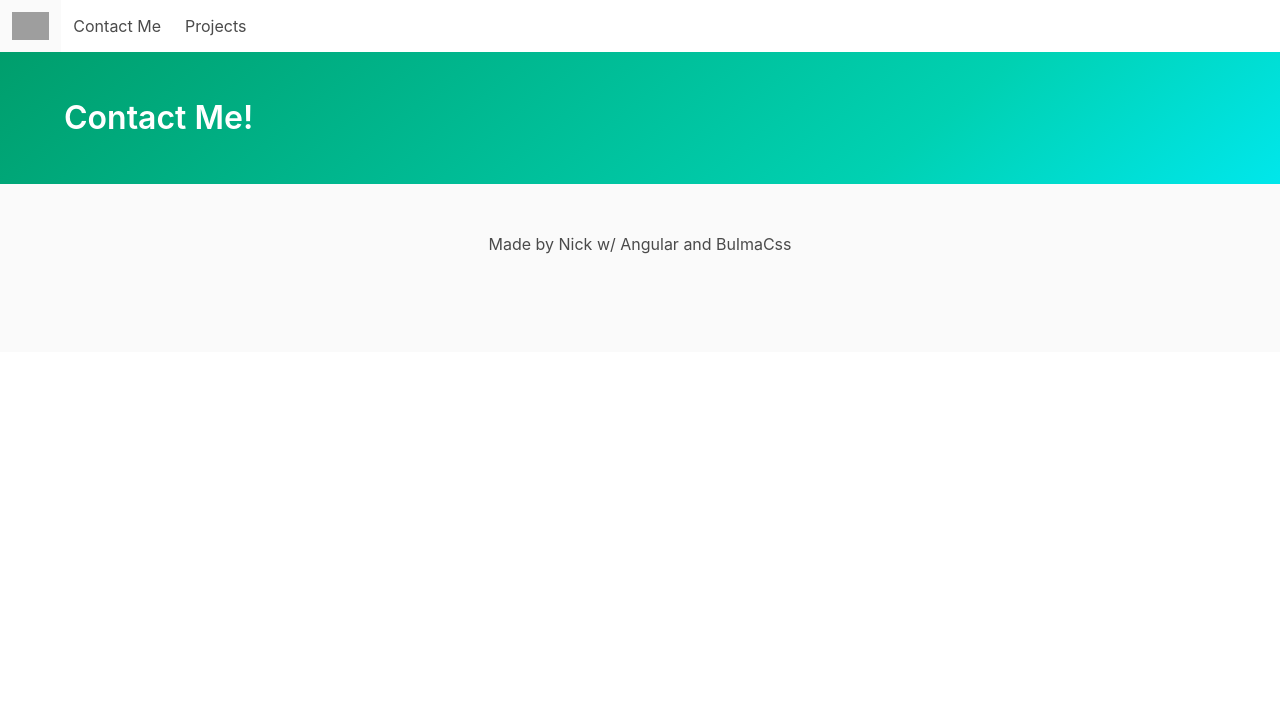
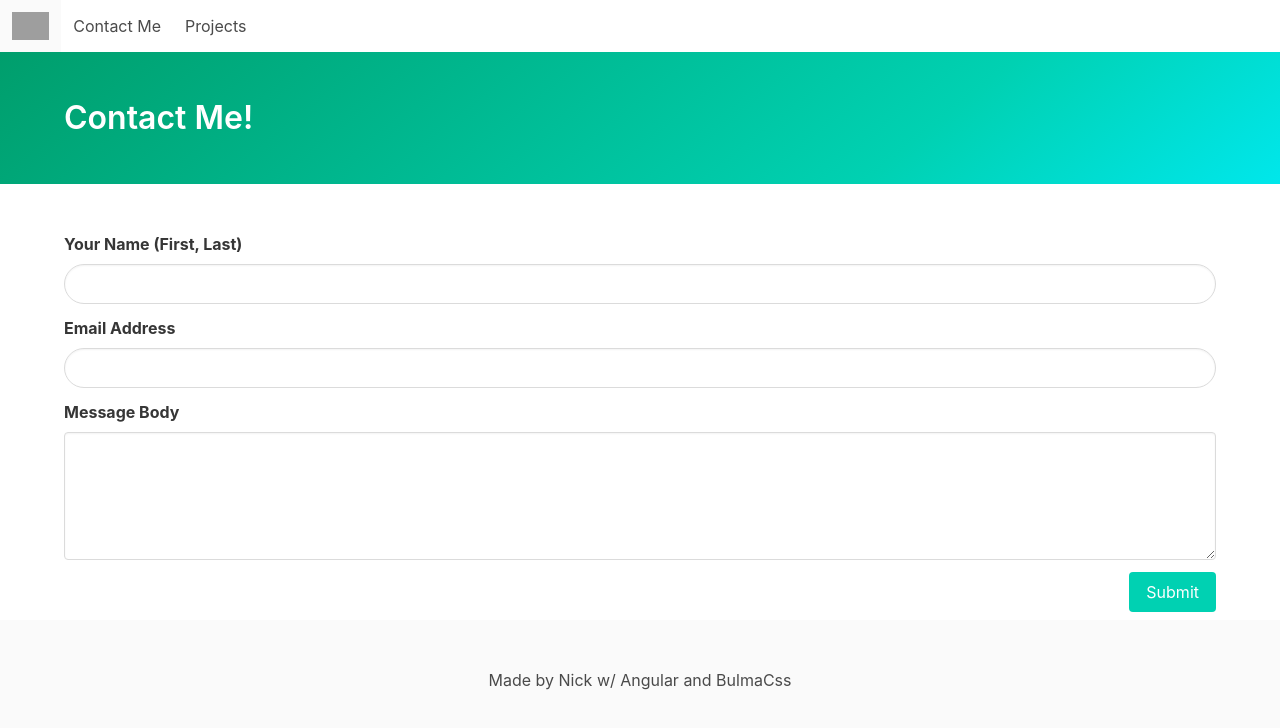
Before and after one commit to Zyjinn/nick-resume-website-angular, an Angular app: page /contactMe in a window 1280 px wide. Shown: the top 728 px of the page. Built offline with nearby package versions, Linux system fonts and the light colour scheme; grey boxes are pictures that could not be loaded.

Commit message:
Created base contact form

```diff
--- a/src/app/contact-me/contact-me.component.html
+++ b/src/app/contact-me/contact-me.component.html
@@ -5,3 +5,32 @@
     </div>
   </div>
 </section>
+
+<!-- Contact form -->
+<section class="section">
+  <div class="container">
+    <form action="">
+      <!-- Insert name -->
+      <div class="field">
+        <label class="label is-rounded">Your Name (First, Last)</label>
+        <input type="text" name="name" class="input is-rounded" />
+      </div>
+      <!-- Insert email -->
+      <div class="field">
+        <label class="label is-rounded">Email Address</label>
+        <input type="email" name="email" class="input is-rounded" />
+      </div>
+
+      <!-- Insert message -->
+      <div class="field">
+        <label class="label">Message Body</label>
+        <textarea name="message" class="textarea"></textarea>
+      </div>
+
+      <!-- Submission button -->
+      <button type="submit" class="button is-primary is-pulled-right">
+        Submit
+      </button>
+    </form>
+  </div>
+</section>
```
